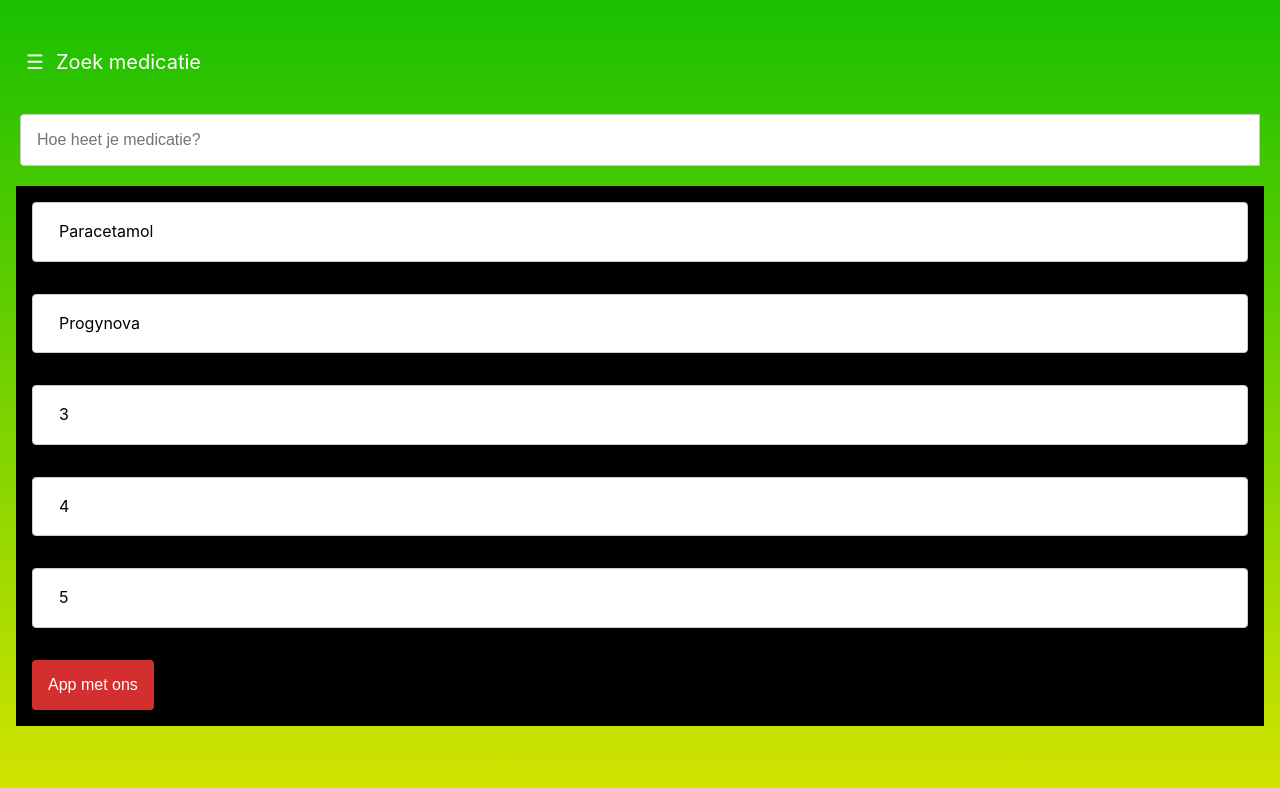
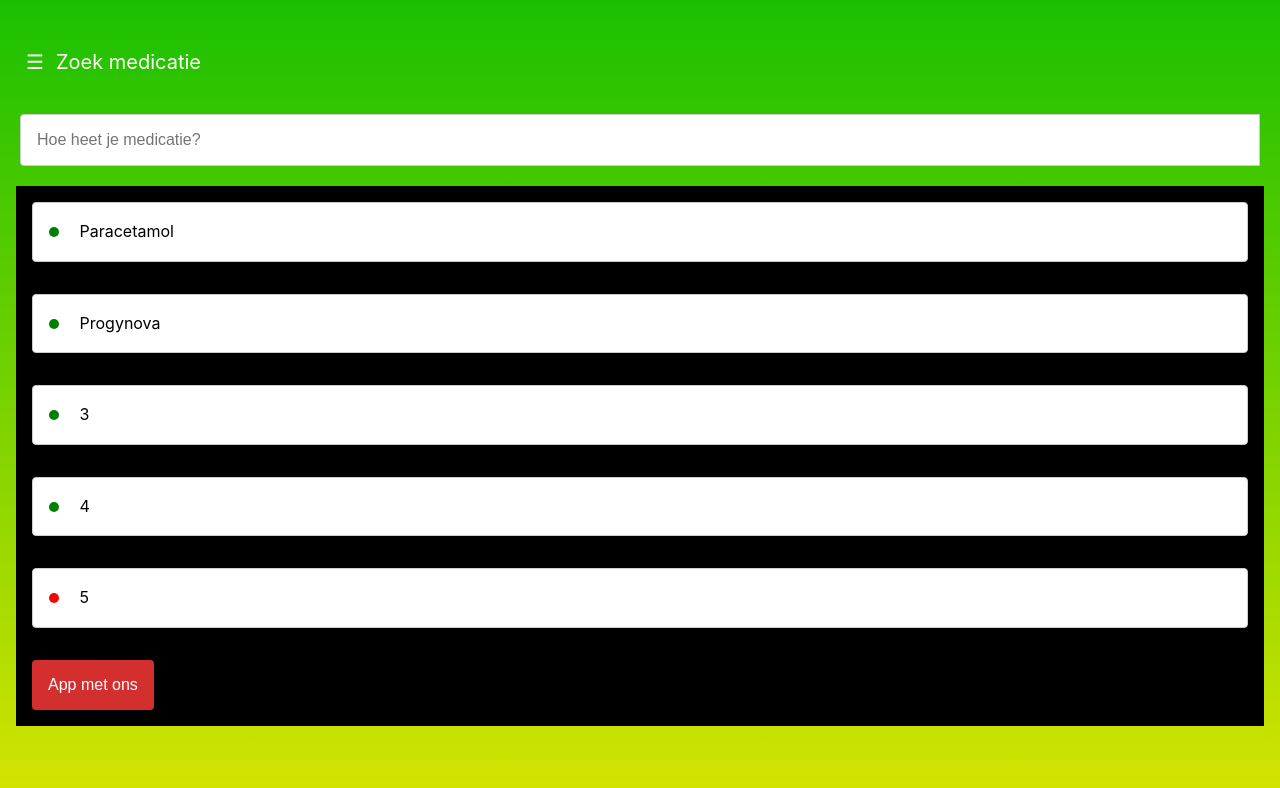
Before and after one commit to robijntje/Sanquin-Landing-Page, a Vue app: page /informatie/magikmetmijnmedicatiedoneren in a window 1280 px wide. Shown: the top 788 px of the page. Built offline with nearby package versions, Linux system fonts and the light colour scheme; a web font is replaced by a local one.

Commit message:
Fixed colors in MedicationView
Added display: inline-block to css so that the color circles show up in the search result.
Specified that the search query should look at the text of a question item specifically.

```diff
--- a/src/views/MedicationView.vue
+++ b/src/views/MedicationView.vue
@@ -44,7 +44,7 @@ export default {
         return this.questionsItems;
       }
       return this.questionsItems.filter(item =>
-        item.toLowerCase().includes(this.searchQuery.toLowerCase())
+        item.text.toLowerCase().includes(this.searchQuery.toLowerCase())
       );
     }
   },
@@ -60,7 +60,7 @@ export default {
 <style scoped>
 body {
   margin: 0;
-  font-family: Arial, Helvetica, sans-serif;     /* Font will be replaced */
+  font-family: proxima-nova, sans-serif;     /* Font will be replaced */
 }
 
 .medicatie {
@@ -142,9 +142,10 @@ h1 {
 }
 
 .circle {
+  display: inline-block;
   width: 10px;
   height: 10px;
   border-radius: 50%;
-  margin-right: 10px;
+  margin-right: 16px;
 }
 </style>
```
